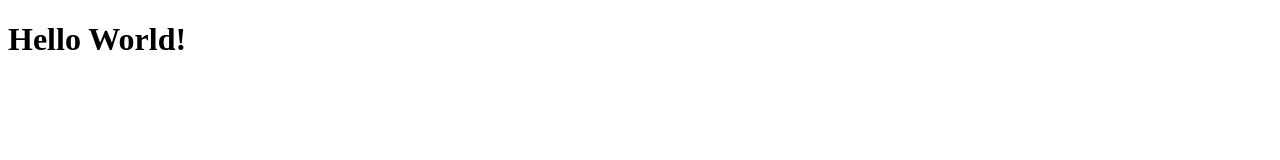
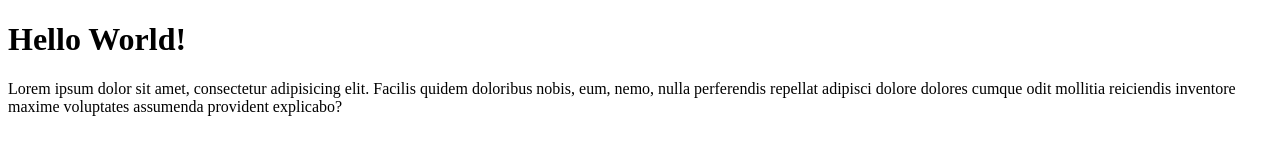
Before and after one commit to jnnfr14/jenni-git-test, a plain HTML site: page index.html in a window 1280 px wide. Drawn offline with Linux system fonts and the light colour scheme.

Commit message:
menambahkan paragraf

```diff
--- a/index.html
+++ b/index.html
@@ -8,5 +8,6 @@
 </head>
 <body>
     <h1>Hello World!</h1>
+    <p>Lorem ipsum dolor sit amet, consectetur adipisicing elit. Facilis quidem doloribus nobis, eum, nemo, nulla perferendis repellat adipisci dolore dolores cumque odit mollitia reiciendis inventore maxime voluptates assumenda provident explicabo?</p>
 </body>
 </html>
```
